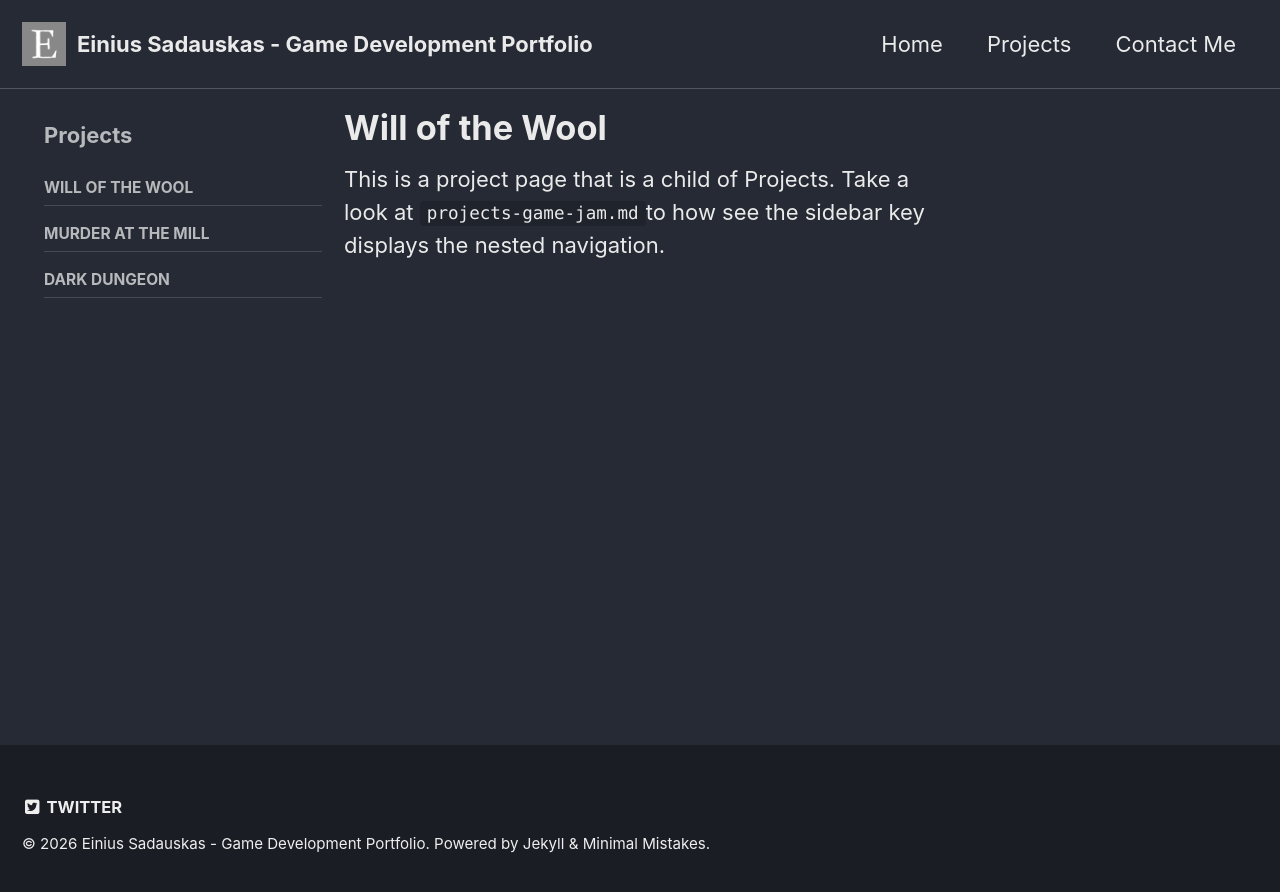
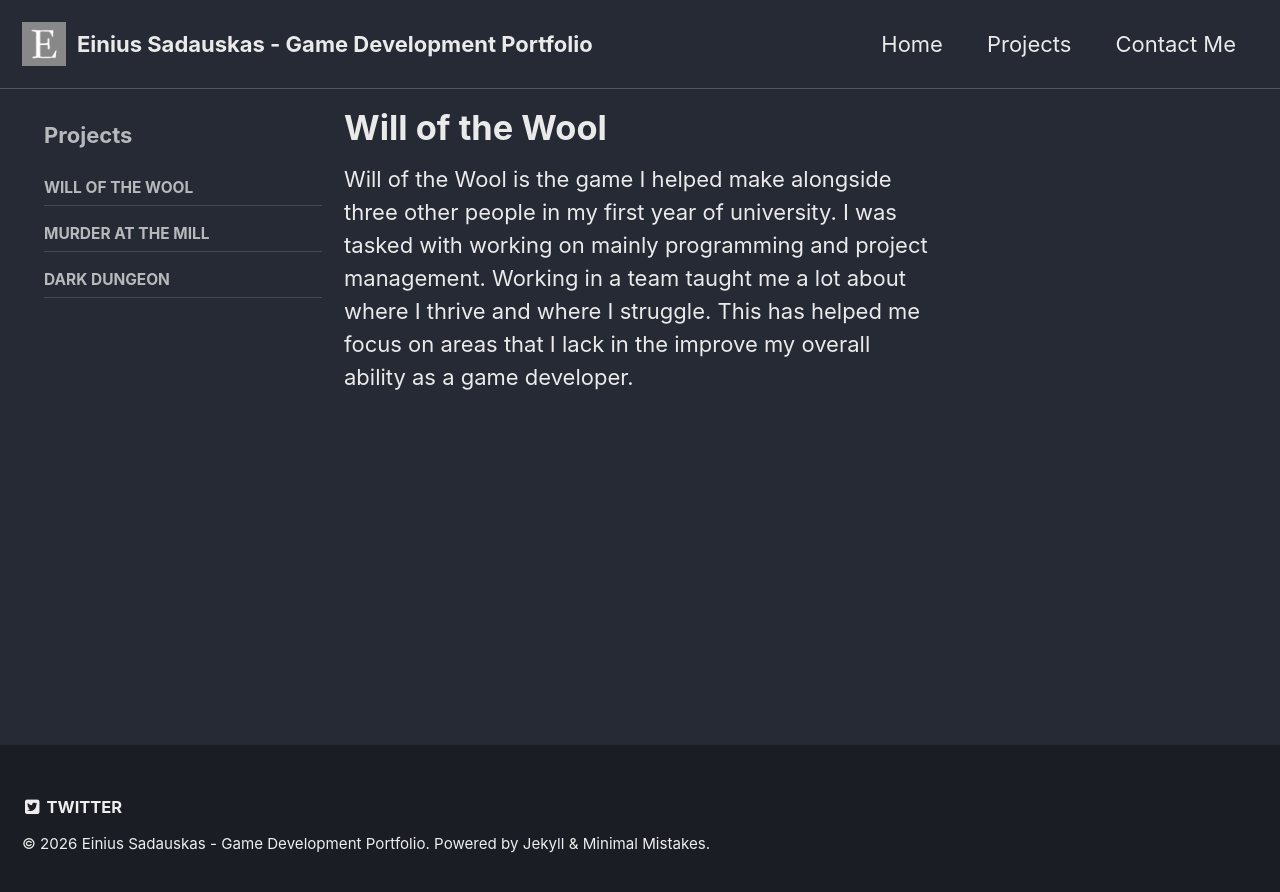
Before and after one commit to Einiuss/Einiuss.github.io, a Jekyll site: the page built from _pages/projects-wotw.md, in a window 1280 px wide. Shown: the top 892 px of the page. Built offline with Jekyll 4.4.1, drawn with Linux system fonts in a browser that asks for light colours.

Commit message:
Revise project details for Will of the Wool
Updated project description for 'Will of the Wool' to reflect contributions and learning experiences.

```diff
--- a/_pages/projects-wotw.md
+++ b/_pages/projects-wotw.md
@@ -8,4 +8,5 @@ sidebar:
     - projects
 
 ---
-This is a project page that is a child of Projects. Take a look at `projects-game-jam.md`to how see the sidebar key displays the nested navigation.
+Will of the Wool is the game I helped make alongside three other people in my first year of university. I was tasked with working on mainly programming and project management.
+Working in a team taught me a lot about where I thrive and where I struggle. This has helped me focus on areas that I lack in the improve my overall ability as a game developer.
```
